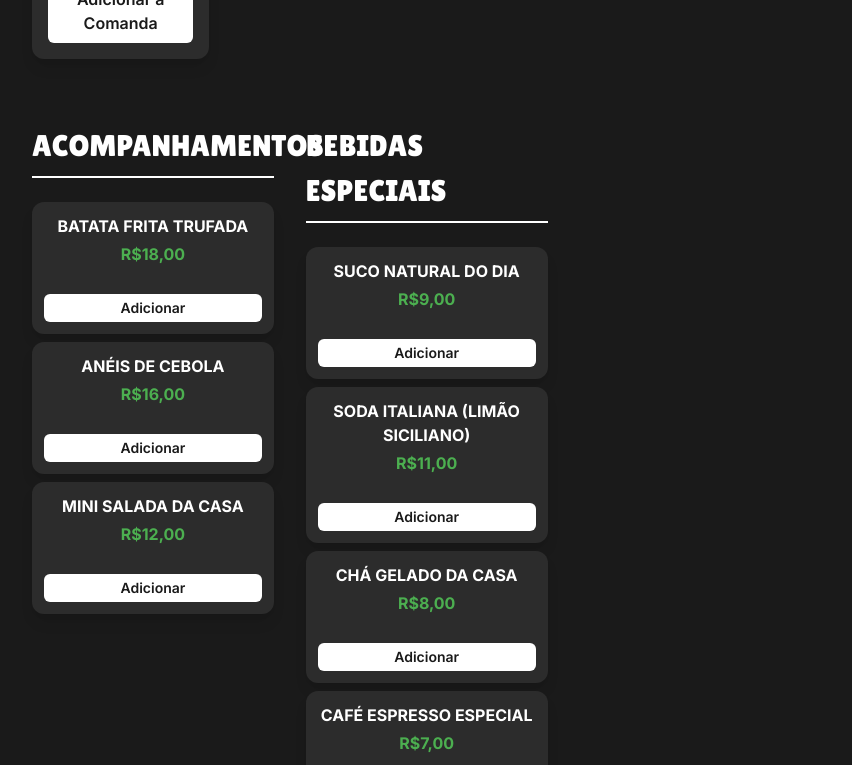
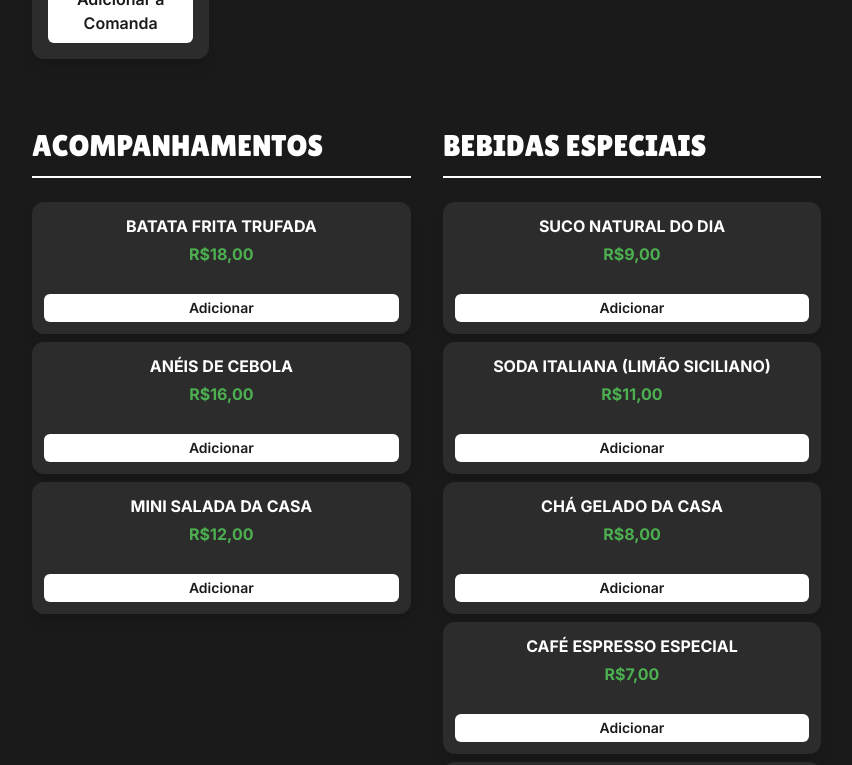
Before and after one commit to rbt678/MenuParaFuncionario, a React (Vite) app: page / in a window 1280 px wide. Shown: the part 1100-1865 px from the top of the page, without its empty margins (0-852 px from the left). Built offline with nearby package versions, Linux system fonts and the light colour scheme.

Commit message:
Update menu.ts

```diff
--- a/data/menu.ts
+++ b/data/menu.ts
@@ -88,7 +88,7 @@ export const MENU_LAYOUT_GROUPS: MenuGroup[] = [
   },
   {
     id: 'extras_e_bebidas',
-    layoutClassesForGroupContainer: 'grid grid-cols-1 md:grid-cols-2 lg:grid-cols-3 gap-x-8 mt-0 md:mt-8',
+    layoutClassesForGroupContainer: 'grid grid-cols-1 md:grid-cols-2 gap-x-8 mt-0 md:mt-8',
     categories: [
       { title: 'ACOMPANHAMENTOS', items: acompanhamentoItems, gridCols: 'md:grid-cols-1', itemCustomClass: '!p-3' },
       { title: 'BEBIDAS ESPECIAIS', items: bebidaItems, gridCols: 'md:grid-cols-1', itemCustomClass: '!p-3' },
```
